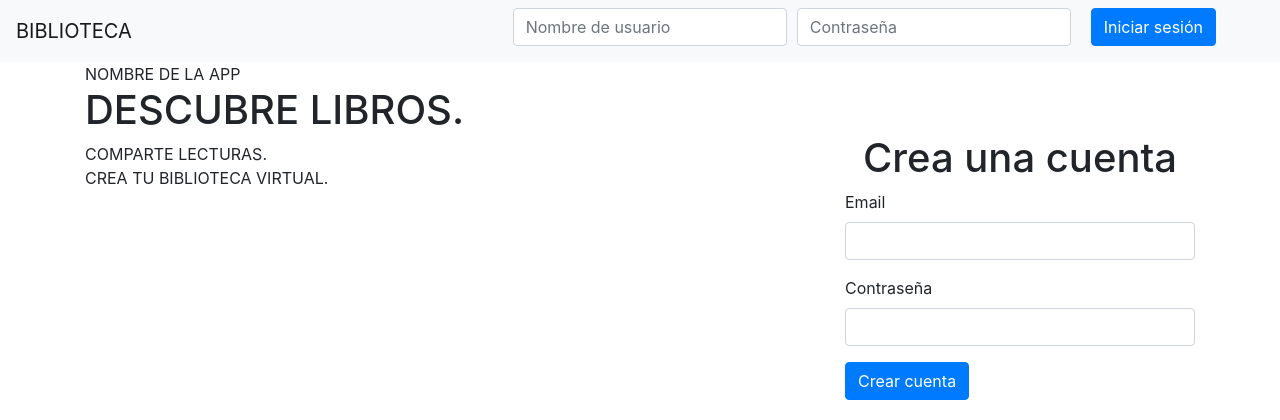
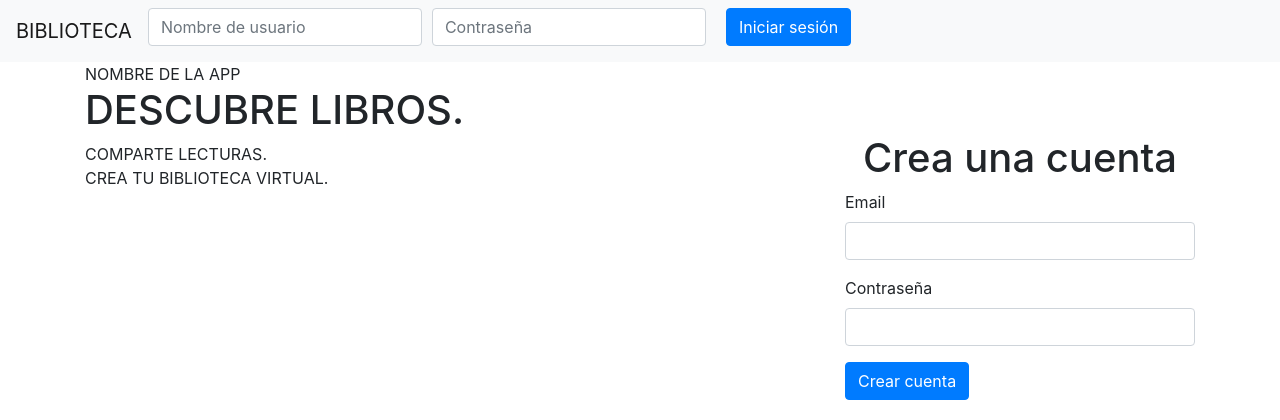
Before and after one commit to agustinCardenasCarrenho/bibloteca_agustin, a Django app: page / in a window 1280 px wide. Shown: the top 420 px of the page. Run offline with Django 3.2, Linux system fonts and the light colour scheme; some libraries are stand-ins or nearby versions.

Commit message:
fix bugs nav

```diff
--- a/bibloteca/templates/nav.html
+++ b/bibloteca/templates/nav.html
@@ -4,7 +4,7 @@
     <span class="navbar-toggler-icon"></span>
   </button>
   <div class="collapse navbar-collapse" id="navbarNav">
-    <ul class="navbar-nav flex-row ml-md-auto d-none d-md-flex mr-5">
+    <ul class="navbar-nav">
       {%if  user.is_authenticated%}
       <li class="nav-item dropdown mr-5">
          <a class="nav-link dropdown-toggle" href="#" id="navbarDropdown" role="button" data-toggle="dropdown" aria-haspopup="true" aria-expanded="false">
```
Also changed, not shown: db.sqlite3.
